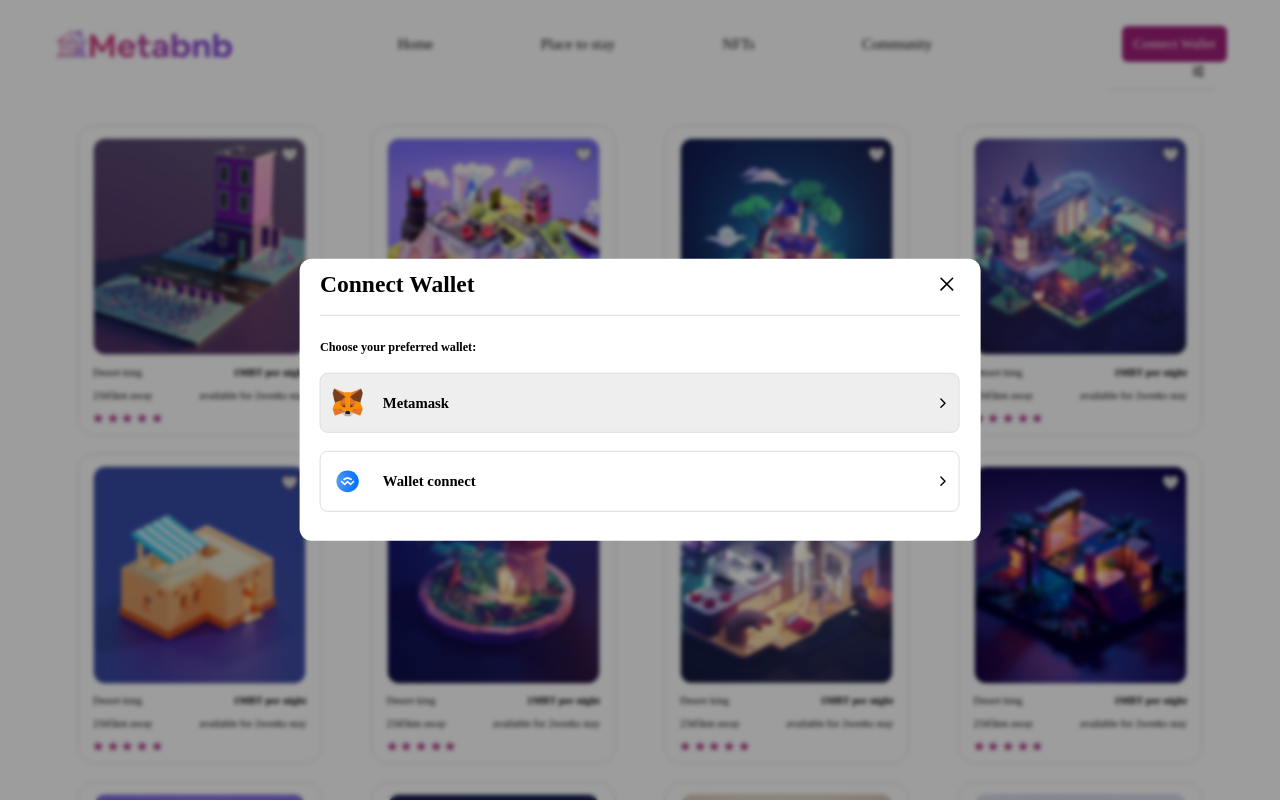
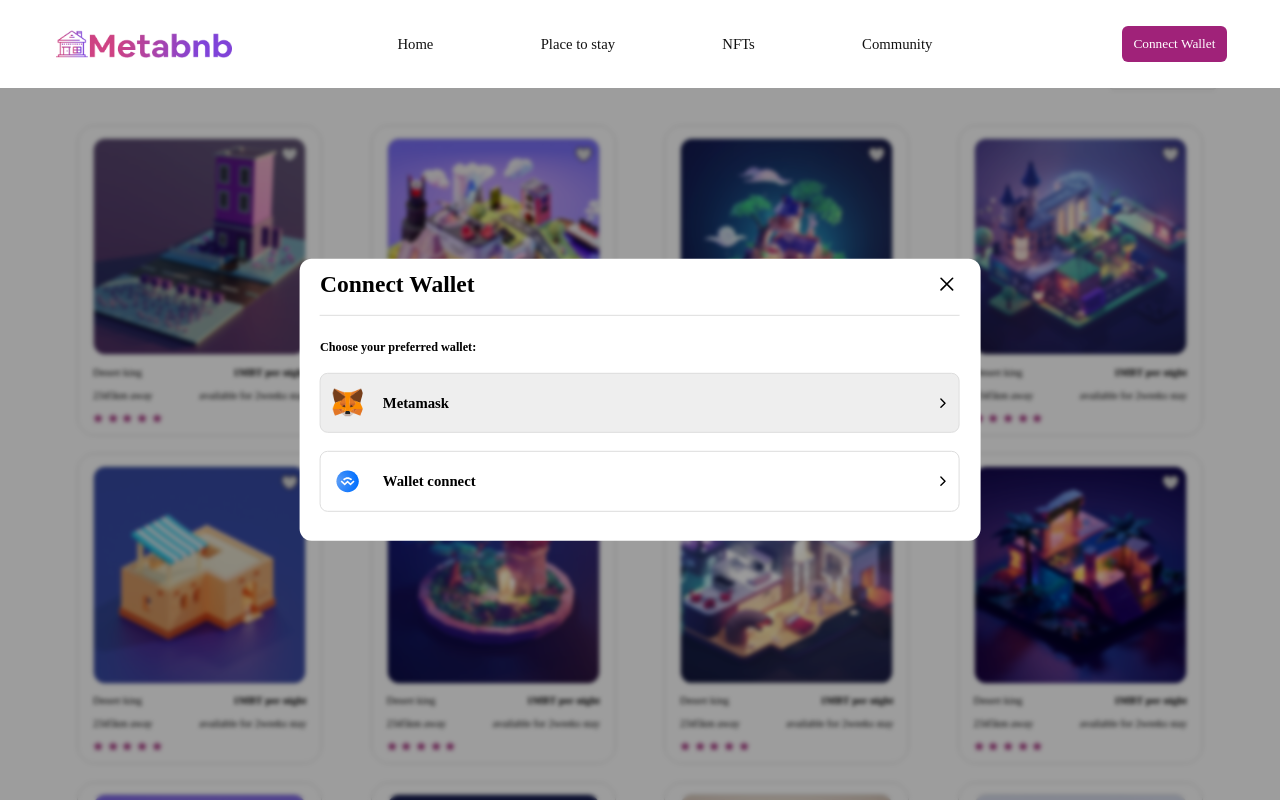
Before and after one commit to ME-Ndaeyo/meta-bnb, a React (Create React App) app: page /place-to-stay in a window 1280 px wide. Both pictures are taken after a click on the button "Connect Wallet". Shown: the top 800 px of the page. Built offline with nearby package versions, Linux system fonts and the light colour scheme; a web font is replaced by a local one.

Commit message:
fix: Modal bug fixed

```diff
--- a/src/components/Backdrop.module.css
+++ b/src/components/Backdrop.module.css
@@ -4,7 +4,7 @@
   backdrop-filter: blur(2px);
   background-color: rgba(0, 0, 0, 0.384);
   position: fixed;
-  z-index: 100;
+  z-index: 110;
 }
 
 .modal{
--- a/src/components/layout/Navbar.js
+++ b/src/components/layout/Navbar.js
@@ -33,6 +33,7 @@
     backgroundColor: "#fff",
     textAlign: "center",
     transition: "top 0.6s",
+    zIndex: "110"
   };
 
   return (
```
